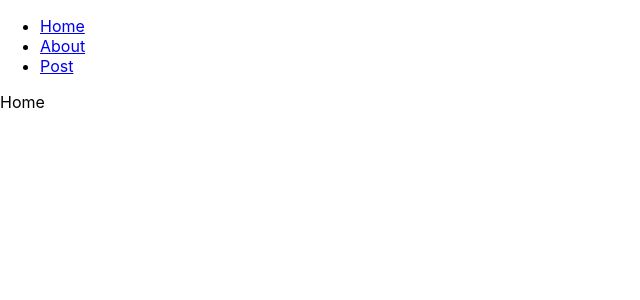
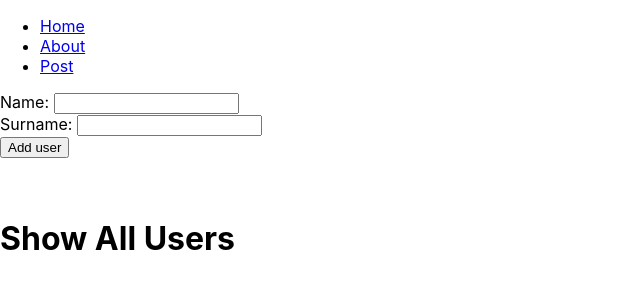
Before and after one commit to Elmar101/Mino-app, a React (Create React App) app: page / in a window 1280 px wide. Shown: the top 300 px of the page, without its empty margins (0-640 px from the left). Built offline with nearby package versions, Linux system fonts and the light colour scheme.

Commit message:
input onchange event add same value

```diff
--- a/src/pages/Home.tsx
+++ b/src/pages/Home.tsx
@@ -1,10 +1,39 @@
 import { useState } from "react";
 
+interface IUser {
+  name: string;
+  surname: string;
+};
+
 const Home = () => {
-  const [state, setState] = useState<{title: string}>({title: "Home"});
+  const [state, setState] = useState<IUser[]>([]);
+  const [name, setName] = useState<string>("");
+  const [suname, setSurname] = useState<string>("");
+
+
+  const onHandleSubmit = (e: React.FormEvent<HTMLFormElement>) => {
+    e.preventDefault();
+    console.log(name, suname);
+
+  };
+
 
   return (
-    <div>{state.title}</div>
+    <>
+      <form onSubmit={onHandleSubmit}>
+        Name: <input value={name} onChange={()=> setName("Elmar")}/> <br/>
+        Surname: <input value={suname} onChange={()=> setSurname("Amanov") }/> <br/>
+        <button type="submit"> Add user </button>
+      </form>
+      <br/><br/>
+      <div>
+        <h1> Show All Users</h1>
+        {state && state.map(obj=> <div>
+          <h6>{obj.name}</h6>
+          <h6>{obj.surname}</h6>
+        </div>)}
+      </div>
+    </>
   );
 
 }
```
